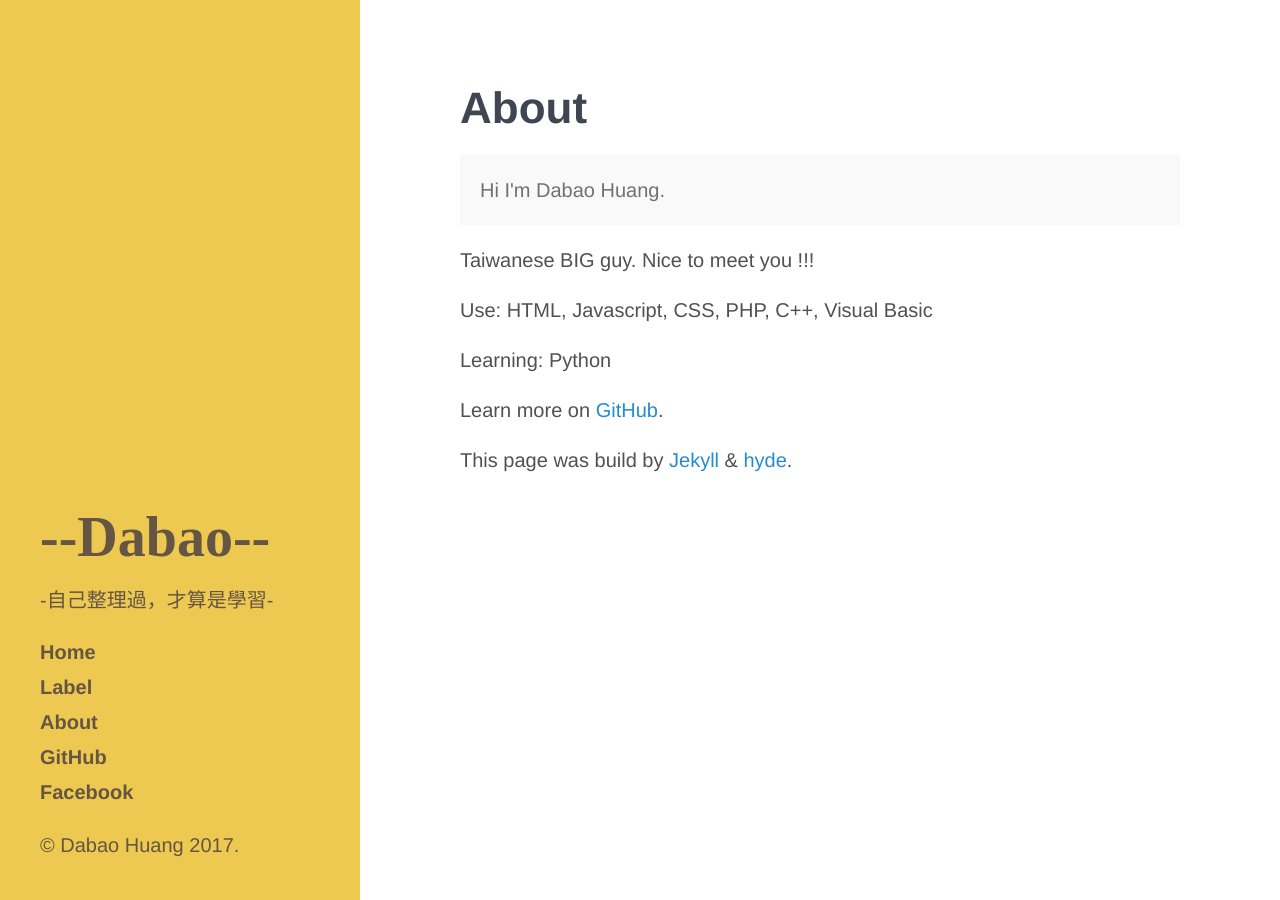
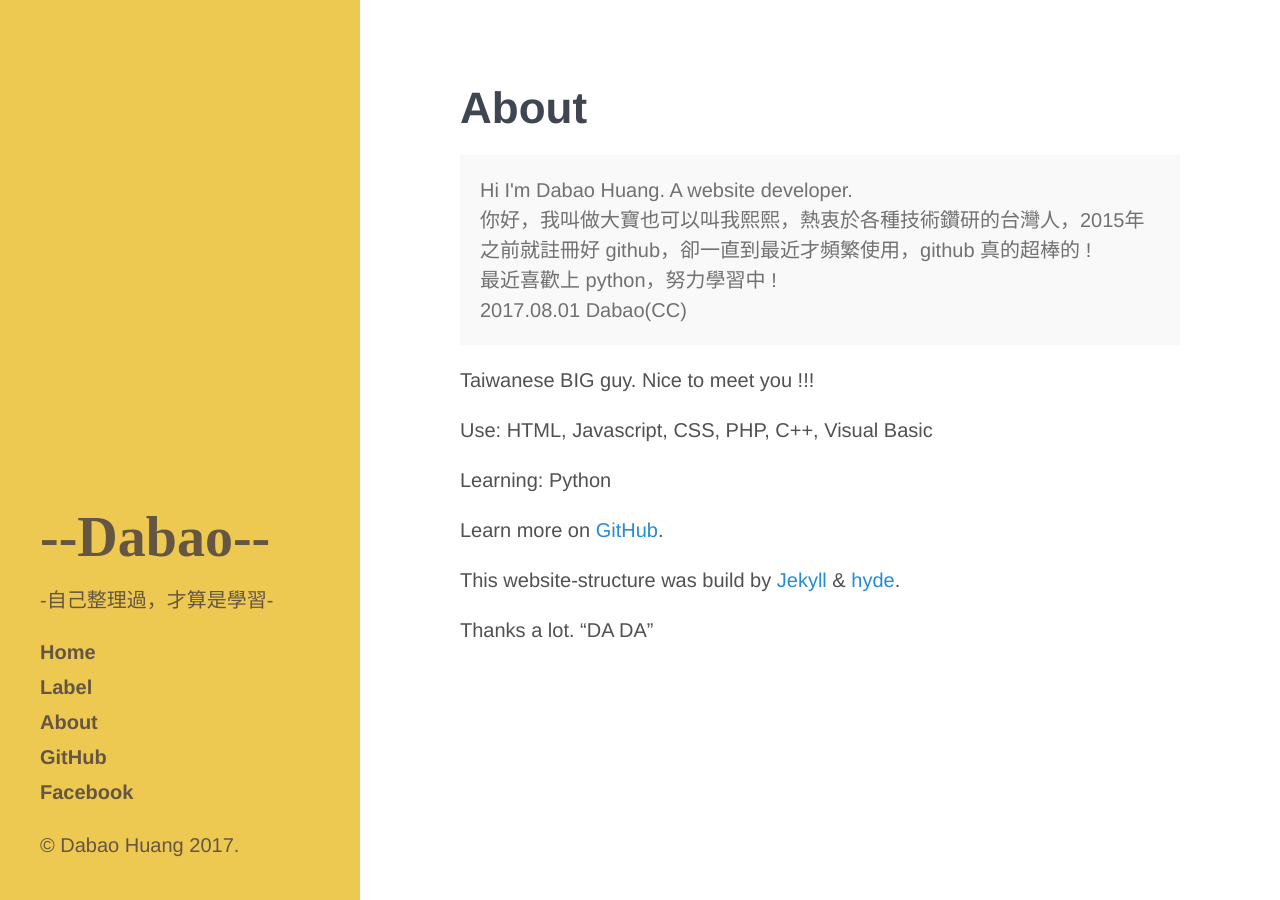
Before and after one commit to DabaoHuang/dabaohuang.github.io, a Jekyll site: the page built from about.md, in a window 1280 px wide. Built offline with Jekyll 4.4.1, drawn with Linux system fonts in a browser that asks for light colours.

Commit message:
About.html update

```diff
--- a/about.md
+++ b/about.md
@@ -3,8 +3,12 @@
 title: About
 ---
 
-<p class="message">
-  Hi I'm Dabao Huang.
+<p class="message">Hi I'm Dabao Huang. A website developer.<br>
+你好，我叫做大寶也可以叫我熙熙，熱衷於各種技術鑽研的台灣人，2015年之前就註冊好 github，卻一直到最近才頻繁使用，github 真的超棒的 !
+<br>
+最近喜歡上 python，努力學習中 !
+<br>
+2017.08.01 Dabao(CC)
 </p>
 
 Taiwanese BIG guy. Nice to meet you !!!
@@ -15,4 +19,6 @@
 
 Learn more on [GitHub](https://www.github.com/dabaohuang/).
 
-This page was build by [Jekyll](https://jekyllrb.com/) & [hyde](https://github.com/poole/hyde).
+This website-structure was build by [Jekyll](https://jekyllrb.com/) & [hyde](https://github.com/poole/hyde).
+
+Thanks a lot. "DA DA"
```
